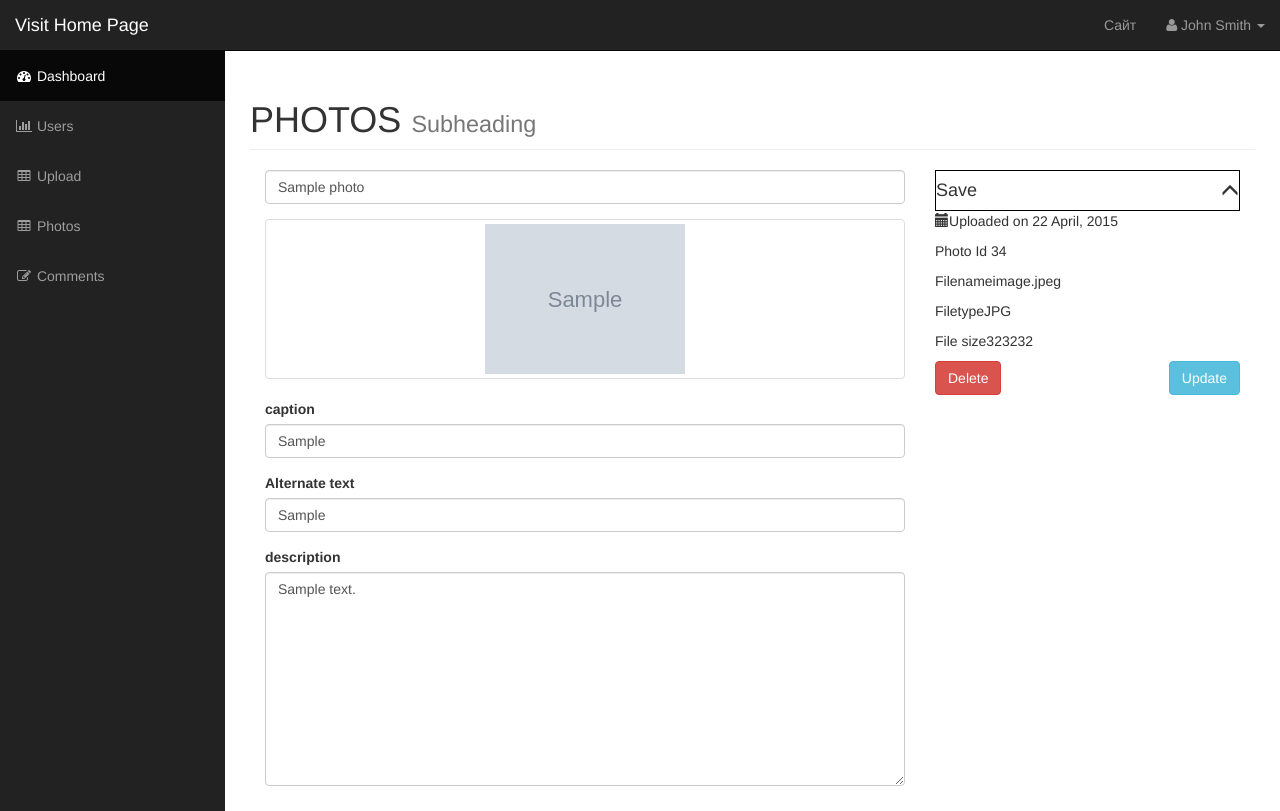
After one commit to kokolina1888/gallery, a PHP site: page /admin/edit_photo.php?id=1 in a window 1280 px wide. The commit adds this page. Run offline with PHP 8.4, Linux system fonts and the light colour scheme; the visitor is signed in with stand-in values (Sample User, id 1); tables that the repository leaves empty or names only in its code hold one stand-in row (values such as "Sample post"); grey boxes marked "Sample" are stand-in pictures; some libraries are stand-ins or nearby versions.

Commit message:
up to 15

```diff
--- a/admin/adminincludes/admin_content.php
+++ b/admin/adminincludes/admin_content.php
@@ -31,7 +31,11 @@ $user->save();*/
 foreach ($photos as $photo) {
    echo $photo->title . "<br>";
 }*/
-echo INCLUDES_PATH;
+//echo INCLUDES_PATH;
+//$user = User::find_by_id(8);
+//echo $user->username;
+//$photo = Photo::find_by_id(11);
+//echo $photo->filename;
 
            ?>
 
--- a/admin/adminincludes/admin_footer.php
+++ b/admin/adminincludes/admin_footer.php
@@ -14,6 +14,8 @@
 <script src="js/plugins/morris/raphael.min.js"></script>
 <script src="js/plugins/morris/morris.min.js"></script>
 <script src="js/plugins/morris/morris-data.js"></script>
+<!-- WYSWIG -->
+
 
 </body>
 
--- a/admin/adminincludes/admin_header.php
+++ b/admin/adminincludes/admin_header.php
@@ -3,10 +3,10 @@
 
 
 
-<!DOCTYPE html>
-<html lang="en">
+ <!DOCTYPE html>
+ <html lang="en">
 
-<head>
+ <head>
 
     <meta charset="utf-8">
     <meta http-equiv="X-UA-Compatible" content="IE=edge">
@@ -34,6 +34,10 @@
     <script src="https://oss.maxcdn.com/libs/html5shiv/3.7.0/html5shiv.js"></script>
     <script src="https://oss.maxcdn.com/libs/respond.js/1.4.2/respond.min.js"></script>
     <![endif]-->
+    <link href="css/style.css" rel="stylesheet">
+    <script src="http://tinymce.cachefly.net/4.2/tinymce.min.js"></script>
+    <script>tinymce.init({selector:'textarea'});</script>
+
 
 
 
--- a/admin/adminincludes/db_object.php
+++ b/admin/adminincludes/db_object.php
@@ -6,15 +6,15 @@ class Db_object {
 	public static function find_all() {
 
 		return static::find_by_query("SELECT * FROM " . static::$db_table . " ");
-	}//end
+	}//end find_all
 
-	public static function find_by_id($user_id) {
+	public static function find_by_id($id) {
 
-		$the_result_array = static::find_by_query("SELECT * FROM " . static::$db_table . " WHERE id=$user_id");
+		$the_result_array = static::find_by_query("SELECT * FROM " . static::$db_table . " WHERE id=$id");
 
 		return !empty($the_result_array) ? array_shift($the_result_array) : false;
 
-	}//end
+	}//end find_by_id
 
 
 	public static function find_by_query($sql) {
@@ -130,10 +130,10 @@ public function update() {
 
 } //end of update method
 
-public function delete() {
+public function delete($var) {
 	global $database;
 
-	$sql = "DELETE FROM users ";
+	$sql = "DELETE FROM $var ";
 	$sql .= "WHERE id = " . $database->escape_string($this->id);
 	$sql .= " LIMIT 1";
 
--- a/admin/adminincludes/photo.php
+++ b/admin/adminincludes/photo.php
@@ -1,15 +1,18 @@
-<?php
+ <?php
 class Photo extends Db_object {
 
 	protected static $db_table = "photos";
-	protected static $db_table_fields = array('title', 'description', 'filename', 'type', 'size');
+	protected static $db_table_fields = array('id', 'title', 'description', 'filename', 'type', 'size', 'alt', 'caption');
 
-	public $photo_id;
+	public $id;
 	public $title;
 	public $description;
 	public $filename;
 	public $type;
 	public $size;
+	public $caption;
+	public $alt;
+
 
 	public $tmp_path;
 	public $upload_directory = "images";
@@ -58,8 +61,8 @@ UPLOAD_ERR_EXTENSION 	=> " A PHP extension stopped the file upload."
 	}//end of picture_path
 
 	public function save() {
-		if($this->photo_id) {
-			$this->photo->update();
+		if($this->id) {
+			$this->update();
 
 		} else {
 			if(!empty($this->errors)) {
@@ -89,7 +92,24 @@ UPLOAD_ERR_EXTENSION 	=> " A PHP extension stopped the file upload."
 
 
 		}
-	}
+	} //end of save
+
+	public function delete_photo() {
+
+		if($this->delete('photos')) {
+
+			$target_path = SITE_ROOT.DS.'admin'.DS.$this->picture_path();
+
+			//deletes the file
+			return unlink($target_path) ? true : false;
+
+
+
+		} else {
+			return false;
+		}
+
+	}//end of delete_photo
 
 } //end photo class
 
--- /dev/null
+++ b/admin/css/style.css
@@ -0,0 +1,38 @@
+
+.admin-photo-thumbnail {
+
+	width: 200px;
+	border-radius: 5px;
+
+}
+/***Photo edit sidebar style****/
+.photo-info-box {
+	border: 1px solid black;
+	-webkit-box-shadow: 0 1px 1 rgba(0, 0, 0, 0.04);
+	background-color: $fff;
+}
+
+.info-box-header {
+	padding: 6px;
+	border-bottom: 1px solid #e5e5e5;
+	-webkit-box-shadow: 0 1px 1 rgba(0, 0, 0, 0.04);
+	background-color: $fff;
+}
+.photo-info-box .box-inner {
+	border-top: 1px solid #e5e5e5;
+	background-color: #fff;
+	padding: 6px;
+}
+
+.photo-info-box .box-inner .text {
+ padding: 7px 9px 19px;
+}
+
+.photo-info-box .box-inner .data {
+ font-weight: bold;
+}
+.photo-info-box .info-box-footer {
+	border-top: 1px solid #ddd;
+	background-color: #ddd;
+	padding: 10px;
+}
--- /dev/null
+++ b/admin/edit_photo.php
@@ -0,0 +1,118 @@
+<?php include_once ("adminincludes/admin_header.php"); ?>
+
+<div id="wrapper">
+
+    <!-- Navigation -->
+    <?php include_once ("adminincludes/admin_top_nav.php"); ?>
+
+    <?php include_once ("adminincludes/admin_sidebar_nav.php"); ?>
+    <?php if(!$session->is_signed_in()) {redirect("login.php");} ?>
+
+    <?php
+
+    if (empty($_GET['id'])) {
+        redirect("photos.php");
+    } else {
+        $photo = Photo::find_by_id($_GET['id']);
+
+if (isset($_POST['update'])) {
+
+    if ($photo) {
+        $photo->title       = $_POST['title'];
+        $photo->caption   = $_POST['caption'];
+        $photo->alt       = $_POST['alt'];
+        $photo->description = $_POST['description'];
+    }
+
+    $photo->save();
+
+
+
+}
+}
+
+
+    //$photos = Photo::find_all();
+?>
+
+<div id="page-wrapper">
+
+    <div class="container-fluid">
+
+        <!-- Page Heading -->
+        <div class="row">
+            <div class="col-lg-12">
+                <h1 class="page-header">
+                    PHOTOS  <small>Subheading</small>
+                </h1>
+                <form action="" method="post">
+
+                    <div class="col-md-8">
+                        <div class="form-group">
+                            <input type="text" name="title" class="form-control" value="<?php echo $photo->title; ?>">
+                        </div>
+                         <div class="form-group">
+                            <a href="#" class="thumbnail"><img src="<?php echo $photo->picture_path(); ?>" alt="" width="200"></a>
+                        </div>
+                        <div class="form-group">
+                         <label for="caption">caption</label>
+                         <input type="text" name="caption" class="form-control" value="<?php echo $photo->caption; ?>">
+                     </div>
+                     <div class="form-group">
+                         <label for="alt">Alternate text</label>
+                         <input type="text" name="alt" class="form-control" value="<?php echo $photo->alt; ?>">
+                     </div>
+                     <div class="form-group">
+                         <label for="description">description</label>
+                         <textarea name="description" cols="30" rows="10" class="form-control"><?php echo $photo->description; ?></textarea>
+                     </div>
+
+
+                 </div>
+                 <div class="col-md-4">
+                    <div class="photo-info-box">
+                        <div class="photo-info-header">
+                            <h4>Save <span id="toggle" class="glyphicon glyphicon-menu-up pull-right"></span></h4>
+                        </div>
+                    </div>
+                    <div class="inside">
+                        <div class="box-inner">
+                            <p class="text">
+                               <span class="glyphicon glyphicon-calendar"></span>Uploaded on 22 April, 2015
+                           </p>
+                           <p class="text">
+                               Photo Id <span class="data photo-id-box">34</span>
+                           </p>
+                           <p class="text">
+                               Filename<span class="data">image.jpeg</span>
+                           </p>
+                           <p class="text">
+                               Filetype<span class="data">JPG</span>
+                           </p>
+                           <p class="text">
+                             File size<span class="data">323232</span>
+                         </p>
+                     </div>
+                     <div class="info-box-footer clearfix">
+                         <div class="info-box-delete pull-left">
+                             <a href="delete_photo.php?id=<?php echo $photo->id?>" class="btn btn-danger">Delete</a>
+                         </div>
+                         <div class="info-box-update pull-right">
+                             <input type="submit" name="update" value="Update" class="btn btn-info">
+                         </div>
+                     </div>
+                 </div>
+             </div>
+
+         </div>
+     </div>
+ </form>
+</div><!-- /.row -->
+
+
+
+
+</div>
+<!-- /.container-fluid -->
+
+<?php include_once ("adminincludes/admin_footer.php"); ?>
--- /dev/null
+++ b/admin/js/scripts.js
@@ -0,0 +1 @@
+tinymce.init({selector:'textarea'});
```
Also changed, not shown: admin/delete_photo.php (added, +24 -0 lines), admin/photos.php (+10 -2 lines), admin/images/0005.jpg (added), admin/images/03-2012-mercedes-cls-63-amg.jpg (deleted), admin/images/17wurp7n722a9jpg.jpg (deleted), admin/images/900x900px-LL-544ed10b_TrebleClefNotegold-black.png (added).
